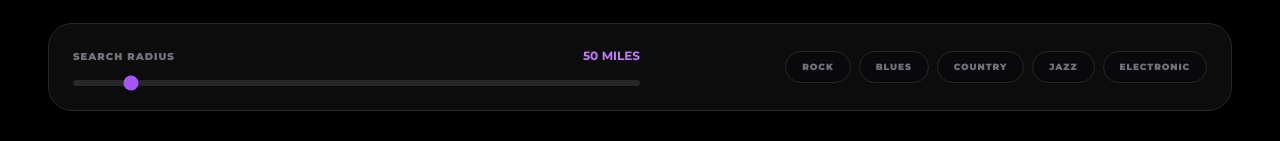
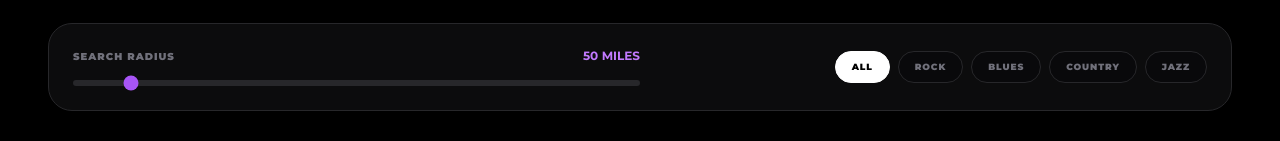
Before and after one commit to kbroussard85/Findabandtoday, a Next.js app: page /directory in a window 1280 px wide. Shown: the part 366-507 px from the top of the page. Built offline with nearby package versions, Linux system fonts and the light colour scheme; no server answers; the database is empty.

Commit message:
feat: add 'all' button to genre quick filters on discover

```diff
--- a/src/app/directory/page.tsx
+++ b/src/app/directory/page.tsx
@@ -148,7 +148,13 @@ function DirectoryContent() {
             />
           </div>
           <div className="flex flex-wrap gap-2 justify-center md:justify-end flex-1">
-            {POPULAR_GENRES.slice(0, 5).map(g => (
+            <button
+              onClick={() => setGenre('')}
+              className={`px-4 py-2 rounded-full text-[9px] font-black uppercase tracking-widest border transition-all ${genre === '' ? 'bg-white text-black border-white' : 'bg-zinc-950 text-zinc-500 border-zinc-800 hover:border-zinc-700'}`}
+            >
+              All
+            </button>
+            {POPULAR_GENRES.slice(0, 4).map(g => (
               <button
                 key={g}
                 onClick={() => setGenre(g)}
```
